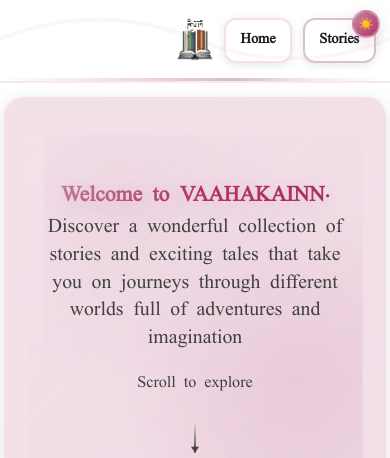
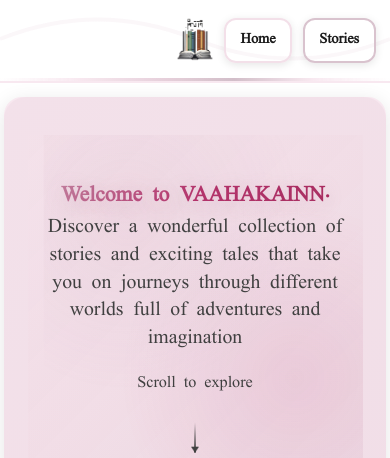
Before and after one commit to fixXxal/vaahakainn, a Django app: page / in a window 390 px wide. Shown: the top 458 px of the page. Run offline with Django 5.2, Linux system fonts and the light colour scheme; data that the repository does not hold is empty.

Commit message:
reverted all the day/night mode toggle button changes. The base template is

```diff
--- a/templates/base.html
+++ b/templates/base.html
@@ -85,12 +85,6 @@
             </div>
         </nav>
     </header>
-
-    <!-- Day/Night Mode Toggle Button -->
-    <button id="theme-toggle" class="theme-toggle-btn" aria-label="Toggle dark mode">
-        <span class="sun-icon">☀️</span>
-        <span class="moon-icon">🌙</span>
-    </button>
 
     <!-- Main Content Area -->
     <main id="main-content" role="main">
@@ -232,7 +226,6 @@
             initPageTransitions();
             initPerformanceOptimizations();
             initMobileNavigation();
-            initThemeToggle();
 
             // Add smooth scrolling
             document.documentElement.style.scrollBehavior = 'smooth';
@@ -324,36 +317,6 @@
             }
         }
 
-        // Day/Night Mode Toggle Functionality
-        function initThemeToggle() {
-            const themeToggle = document.getElementById('theme-toggle');
-            const body = document.body;
-
-            // Load saved theme from localStorage
-            const savedTheme = localStorage.getItem('theme');
-            if (savedTheme === 'dark') {
-                body.classList.add('dark-mode');
-            }
-
-            // Toggle theme on button click
-            themeToggle.addEventListener('click', function() {
-                body.classList.toggle('dark-mode');
-
-                // Save theme preference
-                if (body.classList.contains('dark-mode')) {
-                    localStorage.setItem('theme', 'dark');
-                } else {
-                    localStorage.setItem('theme', 'light');
-                }
-
-                // Add click animation
-                this.style.transform = 'scale(0.9)';
-                setTimeout(() => {
-                    this.style.transform = '';
-                }, 150);
-            });
-        }
-
         // Mobile Navigation Functionality
         function initMobileNavigation() {
             const mobileToggle = document.querySelector('.mobile-menu-toggle');
@@ -436,111 +399,6 @@
             0% { transform: translateX(0); opacity: 1; }
             100% { transform: translateX(100%); opacity: 0; }
         }
-
-        /* Day/Night Mode Toggle Button */
-        .theme-toggle-btn {
-            position: fixed;
-            top: 15px;
-            right: 15px;
-            width: 35px;
-            height: 35px;
-            border-radius: 50%;
-            background: linear-gradient(135deg, #c287a3, #b4316a);
-            border: 2px solid rgba(255, 255, 255, 0.3);
-            cursor: pointer;
-            z-index: 9999;
-            display: flex;
-            align-items: center;
-            justify-content: center;
-            transition: all 0.3s ease;
-            box-shadow: 0 4px 15px rgba(194, 135, 163, 0.3);
-            font-size: 14px;
-            backdrop-filter: blur(10px);
-        }
-
-        .theme-toggle-btn:hover {
-            transform: scale(1.1);
-            box-shadow: 0 6px 20px rgba(194, 135, 163, 0.5);
-        }
-
-        .theme-toggle-btn:active {
-            transform: scale(0.95);
-        }
-
-        /* Sun and Moon Icons */
-        .sun-icon, .moon-icon {
-            position: absolute;
-            transition: all 0.3s ease;
-            pointer-events: none;
-        }
-
-        /* Default state - show sun (light mode) */
-        body:not(.dark-mode) .sun-icon {
-            opacity: 1;
-            transform: scale(1) rotate(0deg);
-        }
-
-        body:not(.dark-mode) .moon-icon {
-            opacity: 0;
-            transform: scale(0.5) rotate(180deg);
-        }
-
-        /* Dark mode - show moon */
-        body.dark-mode .sun-icon {
-            opacity: 0;
-            transform: scale(0.5) rotate(-180deg);
-        }
-
-        body.dark-mode .moon-icon {
-            opacity: 1;
-            transform: scale(1) rotate(0deg);
-        }
-
-        /* Dark mode styles */
-        body.dark-mode {
-            --text-primary: #ffffff;
-            --text-secondary: #cccccc;
-            --background-primary: #1a1a1a;
-            --background-secondary: #2d2d2d;
-            --background-tertiary: #3a3a3a;
-            filter: invert(1) hue-rotate(180deg);
-        }
-
-        body.dark-mode img,
-        body.dark-mode svg {
-            filter: invert(1) hue-rotate(180deg);
-        }
-
-        /* Mobile responsive sizes */
-        @media (max-width: 768px) {
-            .theme-toggle-btn {
-                width: 32px;
-                height: 32px;
-                top: 12px;
-                right: 12px;
-                font-size: 13px;
-            }
-        }
-
-        @media (max-width: 480px) {
-            .theme-toggle-btn {
-                width: 28px;
-                height: 28px;
-                top: 10px;
-                right: 10px;
-                font-size: 12px;
-            }
-        }
-
-        @media (max-width: 320px) {
-            .theme-toggle-btn {
-                width: 26px;
-                height: 26px;
-                top: 8px;
-                right: 8px;
-                font-size: 11px;
-            }
-        }
     </style>
 </body>
 </html>
```
